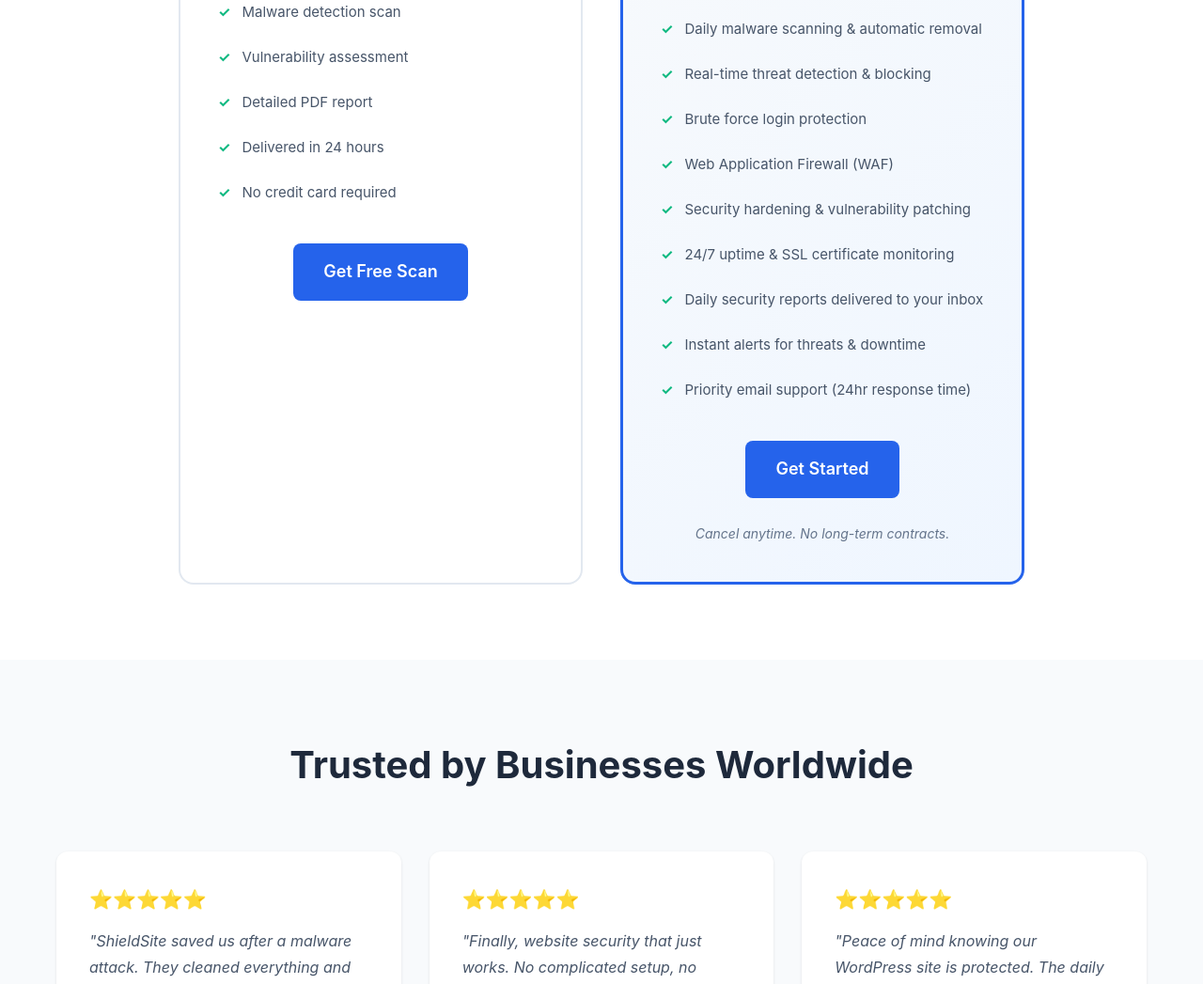
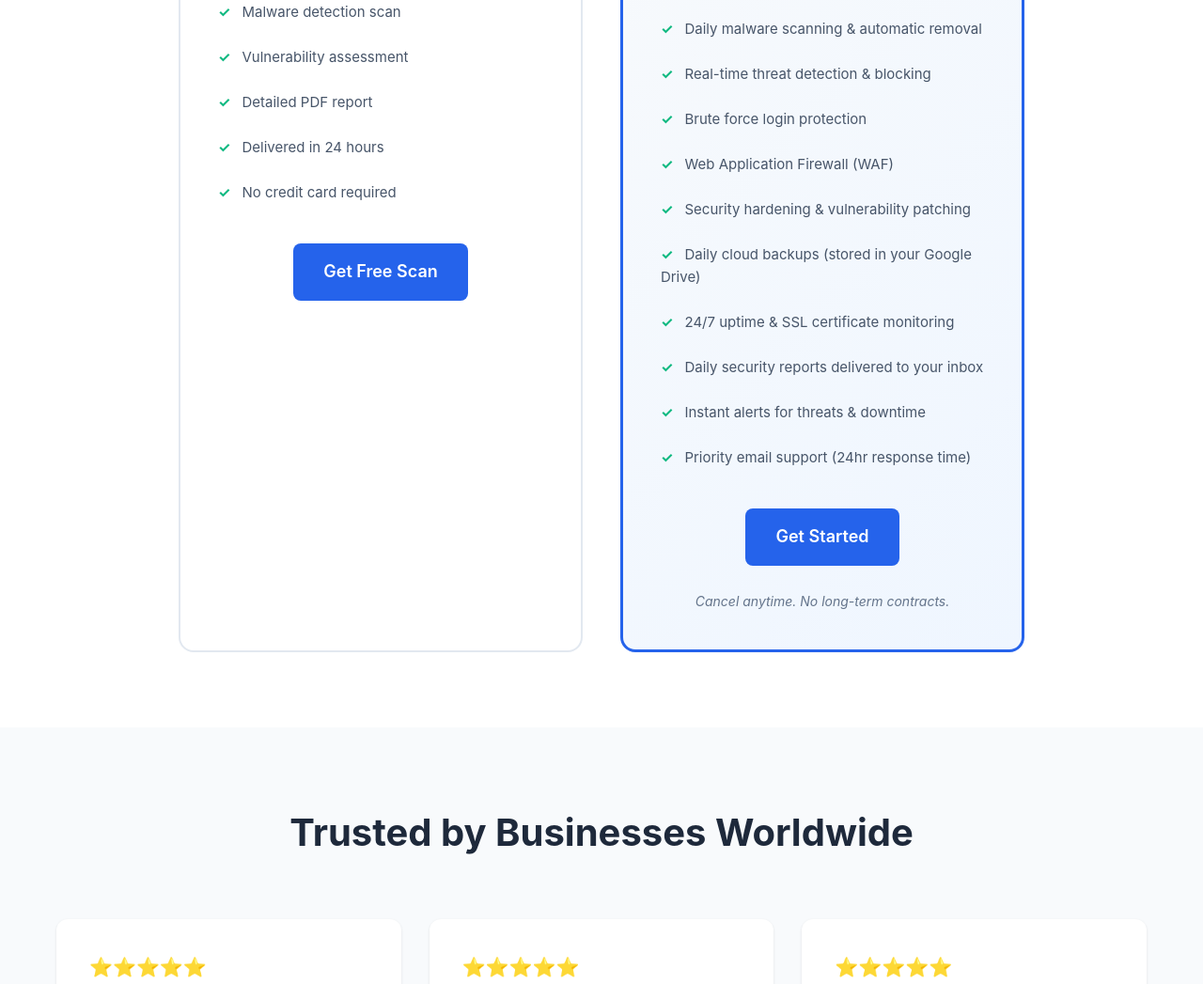
Before and after one commit to aristotle-malichetty/shieldsite-io, a plain HTML site: page index.html in a window 1280 px wide. Shown: the part 2999-4046 px from the top of the page at 94% size. Drawn offline with Linux system fonts and the light colour scheme.

Commit message:
Added Cloud Backups for WordPress

```diff
--- a/index.html
+++ b/index.html
@@ -208,6 +208,7 @@
                         <li><span class="checkmark">✓</span> Brute force login protection</li>
                         <li><span class="checkmark">✓</span> Web Application Firewall (WAF)</li>
                         <li><span class="checkmark">✓</span> Security hardening & vulnerability patching</li>
+                        <li><span class="checkmark">✓</span> Daily cloud backups (stored in your Google Drive)</li>
                         <li><span class="checkmark">✓</span> 24/7 uptime & SSL certificate monitoring</li>
                         <li><span class="checkmark">✓</span> Daily security reports delivered to your inbox</li>
                         <li><span class="checkmark">✓</span> Instant alerts for threats & downtime</li>
```
